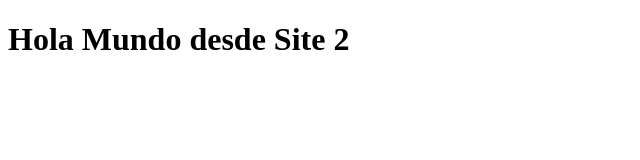
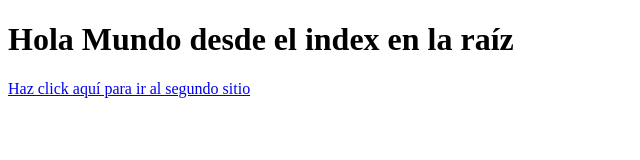
Before and after one commit to Automation-Armada/Home, a plain HTML site: page index.html in a window 1280 px wide. Shown: the whole page, without its empty margins (0-640 px from the left). Drawn offline with Linux system fonts and the light colour scheme.

Commit message:
Update index.html

```diff
--- a/index.html
+++ b/index.html
@@ -3,9 +3,10 @@
 <head>
     <meta charset="UTF-8">
     <meta name="viewport" content="width=device-width, initial-scale=1.0">
-    <title>Hola Mundo - Site 2</title>
+    <title>Hola Mundo - Raíz</title>
 </head>
 <body>
-    <h1>Hola Mundo desde Site 2</h1>
+    <h1>Hola Mundo desde el index en la raíz</h1>
+    <p><a href="/site_2/index.html">Haz click aquí para ir al segundo sitio</a></p>
 </body>
 </html>
```
